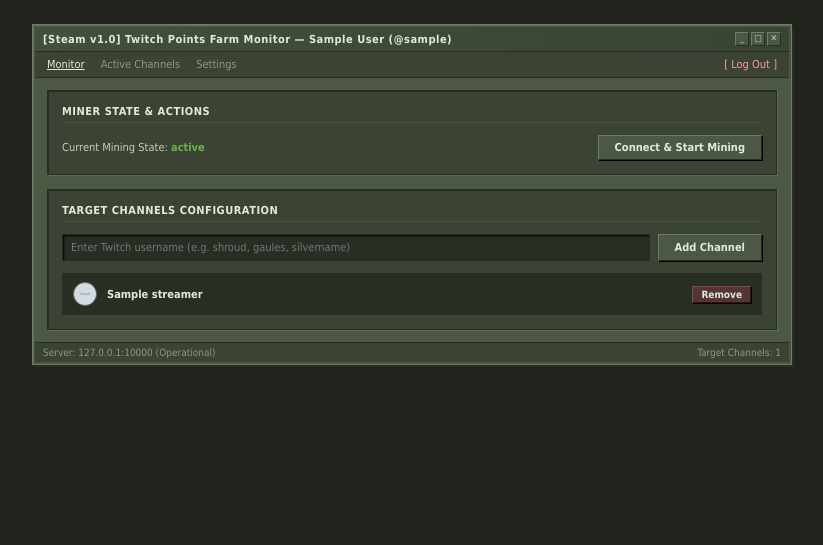
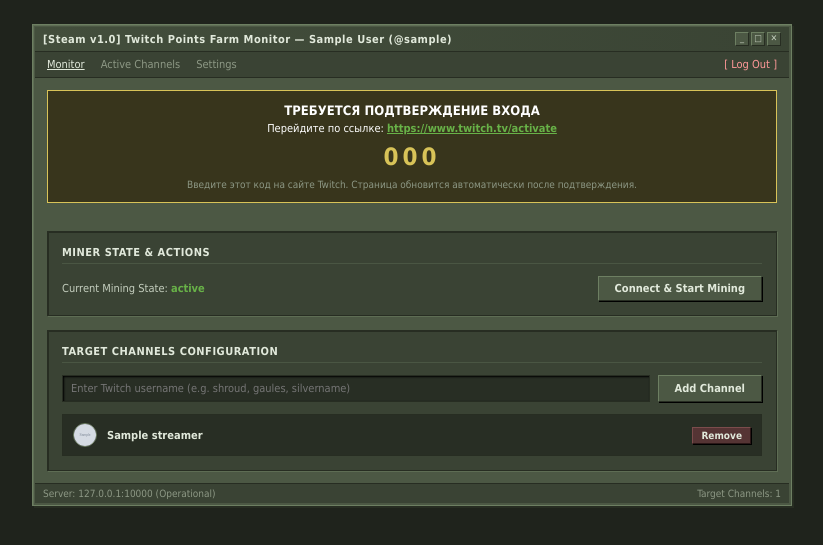
Before and after one commit to KeKN4/TTVdrop, a FastAPI app: template templates/dashboard.html in a window 1280 px wide. Shown: the top 545 px of the page, without its empty margins (228-1051 px from the left). Run offline with FastAPI, Linux system fonts and the light colour scheme; the template is opened without the code that fills it: most values are stand-ins (such as "Sample title", 1, 10 or a date in 2020); grey boxes marked "Sample" are stand-in pictures.

Commit message:
Update dashboard.html

```diff
--- a/templates/dashboard.html
+++ b/templates/dashboard.html
@@ -16,6 +16,7 @@
             --steam-text-muted: #8d9885;
             --steam-accent: #a3b899;
             --steam-green: #68b248;
+            --steam-yellow: #d8c358;
             --steam-red: #c95252;
         }
 
@@ -33,7 +34,6 @@
             font-size: 11px;
         }
 
-        /* Окно классического Steam v1.0 */
         .steam-window {
             max-width: 760px;
             margin: 0 auto;
@@ -43,7 +43,6 @@
             padding: 2px;
         }
 
-        /* Заголовок окна */
         .title-bar {
             background: linear-gradient(to right, #434e3c, #3a4434);
             padding: 5px 8px;
@@ -86,7 +85,6 @@
             background: var(--steam-light);
         }
 
-        /* Меню навигации */
         .menu-bar {
             display: flex;
             gap: 16px;
@@ -117,7 +115,6 @@
             gap: 14px;
         }
 
-        /* Группбоксы / панели */
         .group-box {
             background-color: var(--steam-dark);
             border: 1px solid var(--steam-border-lo);
@@ -139,16 +136,21 @@
             justify-content: space-between;
         }
 
-        /* Формы и поля ввода */
-        .form-row {
-            margin-bottom: 10px;
+        .activation-box {
+            background: #38351c;
+            border: 1px solid var(--steam-yellow);
+            color: #fff;
+            padding: 12px;
+            margin-bottom: 14px;
+            text-align: center;
         }
-
-        label {
-            display: block;
-            margin-bottom: 4px;
-            color: var(--steam-text);
-            font-size: 11px;
+        .activation-code {
+            font-size: 24px;
+            font-weight: bold;
+            letter-spacing: 4px;
+            color: var(--steam-yellow);
+            margin: 8px 0;
+            user-select: text;
         }
 
         input[type="text"] {
@@ -167,7 +169,6 @@
             border-color: var(--steam-accent);
         }
 
-        /* Кнопки классического Steam */
         .steam-btn {
             background-color: var(--steam-bg);
             border-top: 1px solid var(--steam-border-hi);
@@ -205,7 +206,6 @@
             background-color: #6b4040;
         }
 
-        /* Список стримеров */
         .streamers-list {
             background-color: var(--steam-darker);
             border: 1px solid var(--steam-border-lo);
@@ -245,7 +245,6 @@
             font-weight: bold;
         }
 
-        /* Нижний статус-бар */
         .status-bar {
             background-color: var(--steam-dark);
             padding: 4px 8px;
@@ -260,7 +259,6 @@
 <body>
 
     <div class="steam-window">
-        <!-- Шапка окна -->
         <div class="title-bar">
             <div class="title">
                 <span>[Steam v1.0] Twitch Points Farm Monitor — {{ display_name }} (@{{ username }})</span>
@@ -272,7 +270,6 @@
             </div>
         </div>
 
-        <!-- Меню навигации -->
         <div class="menu-bar">
             <span class="menu-item active">Monitor</span>
             <span class="menu-item">Active Channels</span>
@@ -282,7 +279,24 @@
 
         <div class="content-area">
 
-            <!-- Панель статуса майнера -->
+            {% if auth_code %}
+            <!-- Блок с кодом для авторизации через Twitch TV Flow -->
+            <div class="activation-box">
+                <div style="font-weight: bold; font-size: 13px;">ТРЕБУЕТСЯ ПОДТВЕРЖДЕНИЕ ВХОДА</div>
+                <div style="margin-top: 4px;">
+                    Перейдите по ссылке: <a href="https://www.twitch.tv/activate" target="_blank" style="color: #68b248; font-weight: bold;">https://www.twitch.tv/activate</a>
+                </div>
+                <div class="activation-code">{{ auth_code }}</div>
+                <div style="font-size: 10px; color: var(--steam-text-muted);">
+                    Введите этот код на сайте Twitch. Страница обновится автоматически после подтверждения.
+                </div>
+            </div>
+            <script>
+                // Автообновление раз в 5 секунд, пока висит код
+                setTimeout(() => { window.location.reload(); }, 5000);
+            </script>
+            {% endif %}
+
             <div class="group-box">
                 <div class="group-title">Miner State & Actions</div>
                 <div style="display: flex; justify-content: space-between; align-items: center;">
@@ -303,7 +317,6 @@
                 </div>
             </div>
 
-            <!-- Добавление каналов -->
             <div class="group-box">
                 <div class="group-title">Target Channels Configuration</div>
                 <form action="/add_channel" method="POST" style="display: flex; gap: 8px; margin-bottom: 12px;">
@@ -311,7 +324,6 @@
                     <button type="submit" class="steam-btn" style="white-space: nowrap;">Add Channel</button>
                 </form>
 
-                <!-- Список добавленных каналов с аватарками -->
                 <div class="streamers-list">
                     {% if streamers %}
                         {% for s in streamers %}
@@ -334,7 +346,6 @@
 
         </div>
 
-        <!-- Нижний статус-бар -->
         <div class="status-bar">
             <span>Server: 127.0.0.1:10000 (Operational)</span>
             <span>Target Channels: {{ streamers|length }}</span>
```
